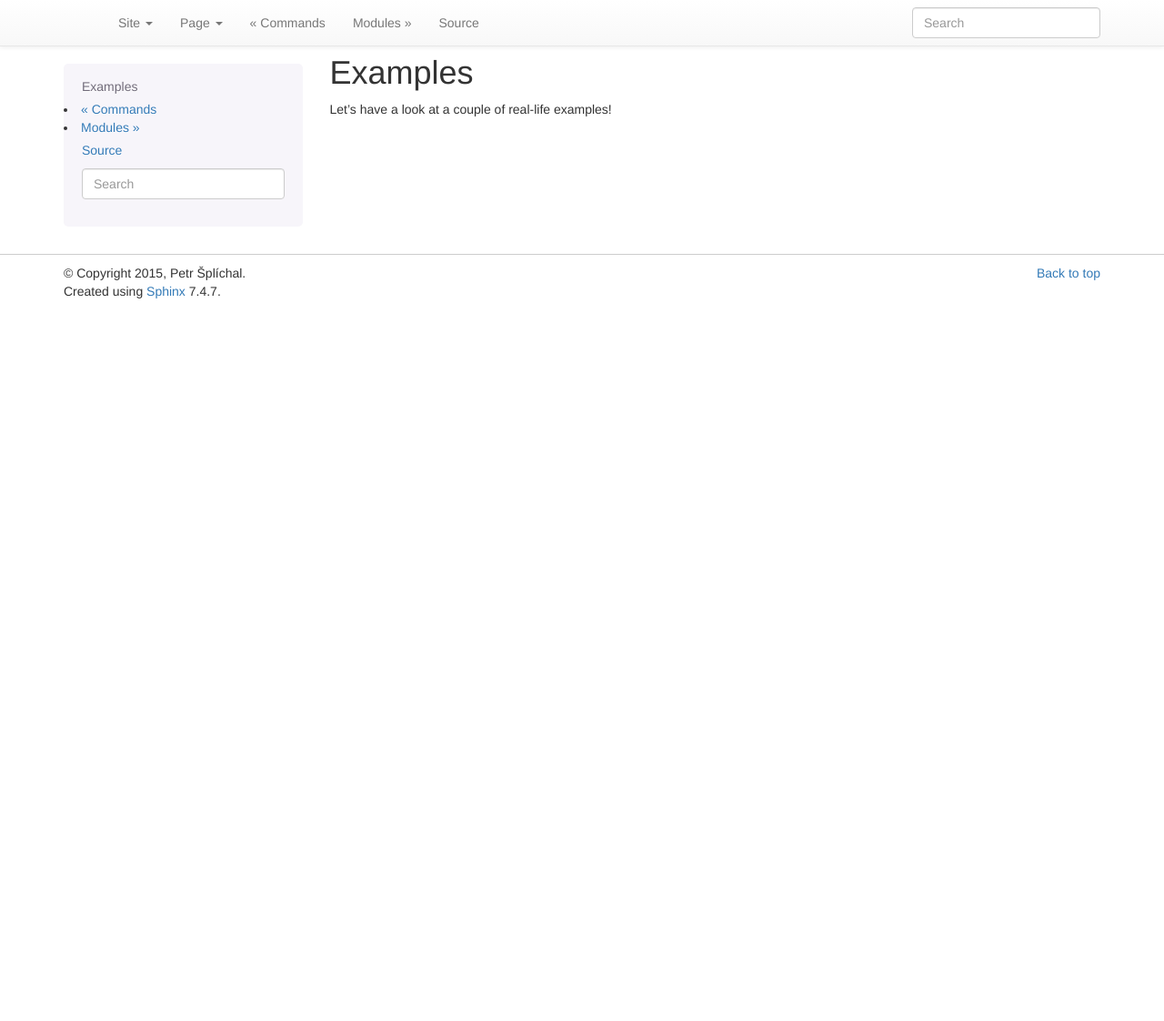
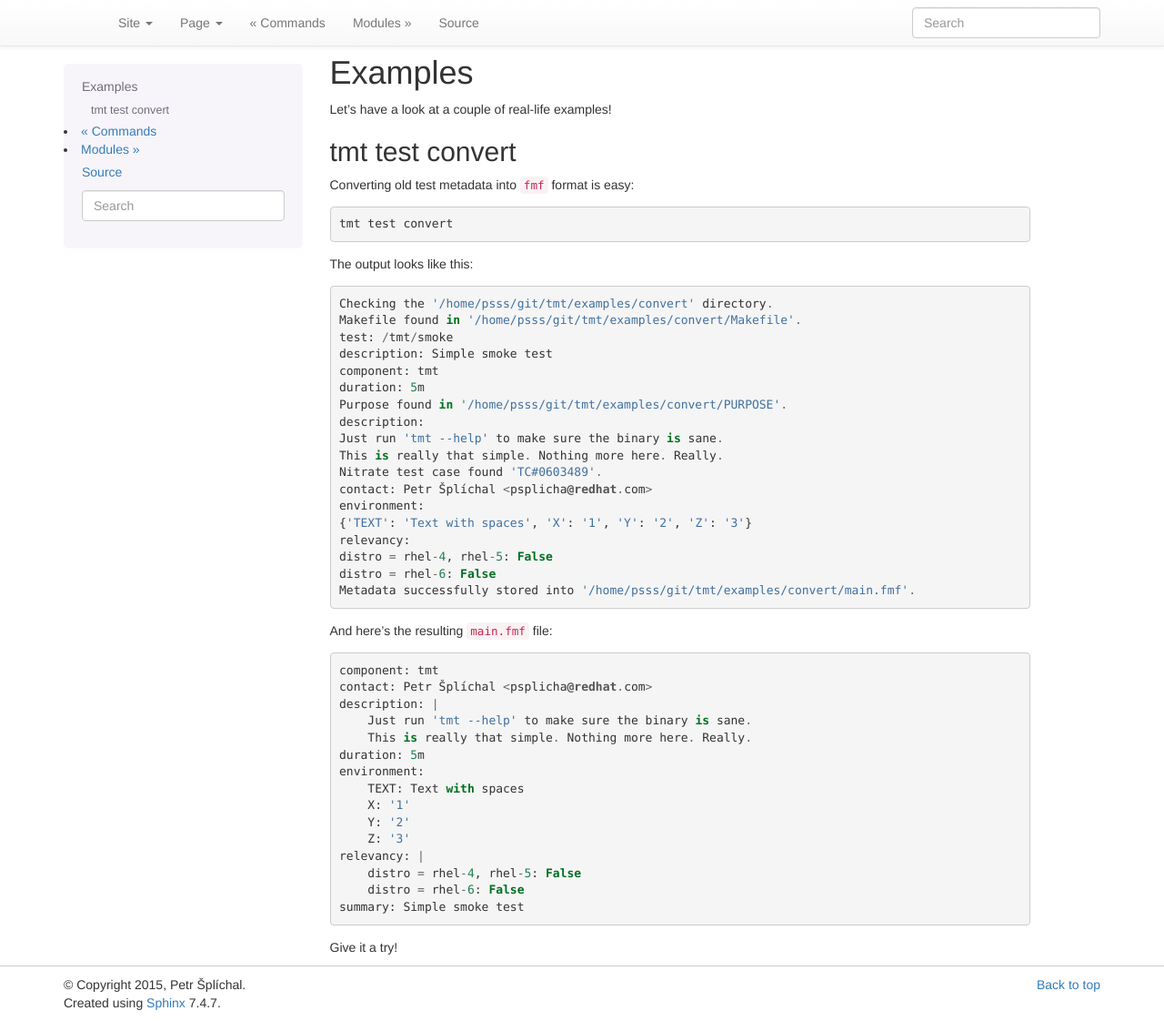
Before and after one commit to psss/did, a Sphinx documentation site: the page built from docs/examples.rst, in a window 1280 px wide and 1122 px high. Shown: the whole window at 91% size. Built offline with Sphinx 7.4.7, drawn with Linux system fonts in a browser that asks for light colours.

Commit message:
Add 'tmt test convert' example for inspiration

```diff
--- a/docs/examples.rst
+++ b/docs/examples.rst
@@ -3,3 +3,51 @@
 ======================
 
 Let's have a look at a couple of real-life examples!
+
+tmt test convert
+-----------------
+
+Converting old test metadata into ``fmf`` format is easy::
+
+    tmt test convert
+
+The output looks like this::
+
+    Checking the '/home/psss/git/tmt/examples/convert' directory.
+    Makefile found in '/home/psss/git/tmt/examples/convert/Makefile'.
+    test: /tmt/smoke
+    description: Simple smoke test
+    component: tmt
+    duration: 5m
+    Purpose found in '/home/psss/git/tmt/examples/convert/PURPOSE'.
+    description:
+    Just run 'tmt --help' to make sure the binary is sane.
+    This is really that simple. Nothing more here. Really.
+    Nitrate test case found 'TC#0603489'.
+    contact: Petr Šplíchal <psplicha@redhat.com>
+    environment:
+    {'TEXT': 'Text with spaces', 'X': '1', 'Y': '2', 'Z': '3'}
+    relevancy:
+    distro = rhel-4, rhel-5: False
+    distro = rhel-6: False
+    Metadata successfully stored into '/home/psss/git/tmt/examples/convert/main.fmf'.
+
+And here's the resulting ``main.fmf`` file::
+
+    component: tmt
+    contact: Petr Šplíchal <psplicha@redhat.com>
+    description: |
+        Just run 'tmt --help' to make sure the binary is sane.
+        This is really that simple. Nothing more here. Really.
+    duration: 5m
+    environment:
+        TEXT: Text with spaces
+        X: '1'
+        Y: '2'
+        Z: '3'
+    relevancy: |
+        distro = rhel-4, rhel-5: False
+        distro = rhel-6: False
+    summary: Simple smoke test
+
+Give it a try!
```
